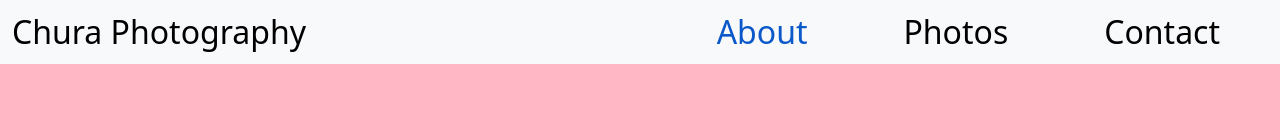
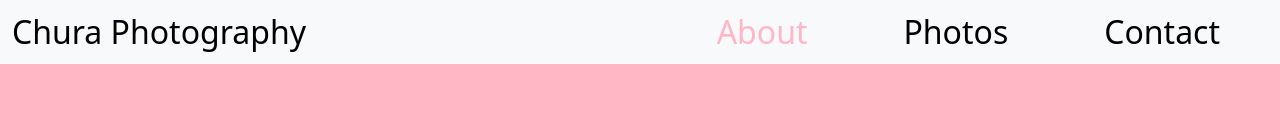
Before and after one commit to Zryer/Chura-Photography, a React (Create React App) app: page /Contact in a window 1280 px wide. In both pictures the pointer is over the link 762 px from the left and 31 px from the top of the page. Shown: the top 140 px of the page. Built offline with nearby package versions, Linux system fonts and the light colour scheme.

Commit message:
navbar color change need more work for contact

```diff
--- a/src/Components/ContactComponent/Contact.jsx
+++ b/src/Components/ContactComponent/Contact.jsx
@@ -11,11 +11,11 @@ const Contact = () => {
                 </Col>
                 <Col xs={6}>
                     <a href="https://www.instagram.com/chura_photography/?hl=en" className="contactInsta" target="_blank" rel="noreferrer"><i className="fab fa-instagram contactIcon"></i></a>
-                    <div><a href="https://www.instagram.com/chura_photography/?hl=en" className="instaCaption">Instagram</a ></div>
+                    <div><a href="https://www.instagram.com/chura_photography/?hl=en" className="instaCaption">Instagram</a></div>
                 </Col>
                 <Col xs={6}>
                     <a href="https://www.instagram.com/chura_photography/?hl=en" className="contactMail" target="_blank" rel="noreferrer"><i className="fas fa-envelope-open contactIcon"></i></a>
-                    <div><a href="https://www.instagram.com/chura_photography/?hl=en" className="mailCaption">Mail</a ></div>
+                    <div><a href="https://www.instagram.com/chura_photography/?hl=en" className="mailCaption">Mail</a></div>
                 </Col>
             </Row>
         </Container>
--- a/src/Components/NavbarComponent/Navbar.css
+++ b/src/Components/NavbarComponent/Navbar.css
@@ -47,3 +47,7 @@
     margin-left: 2.5rem;
     margin-right: 2.5rem;
 }
+
+.navLinks:hover {
+    color: #ffb7c5;
+}
```
